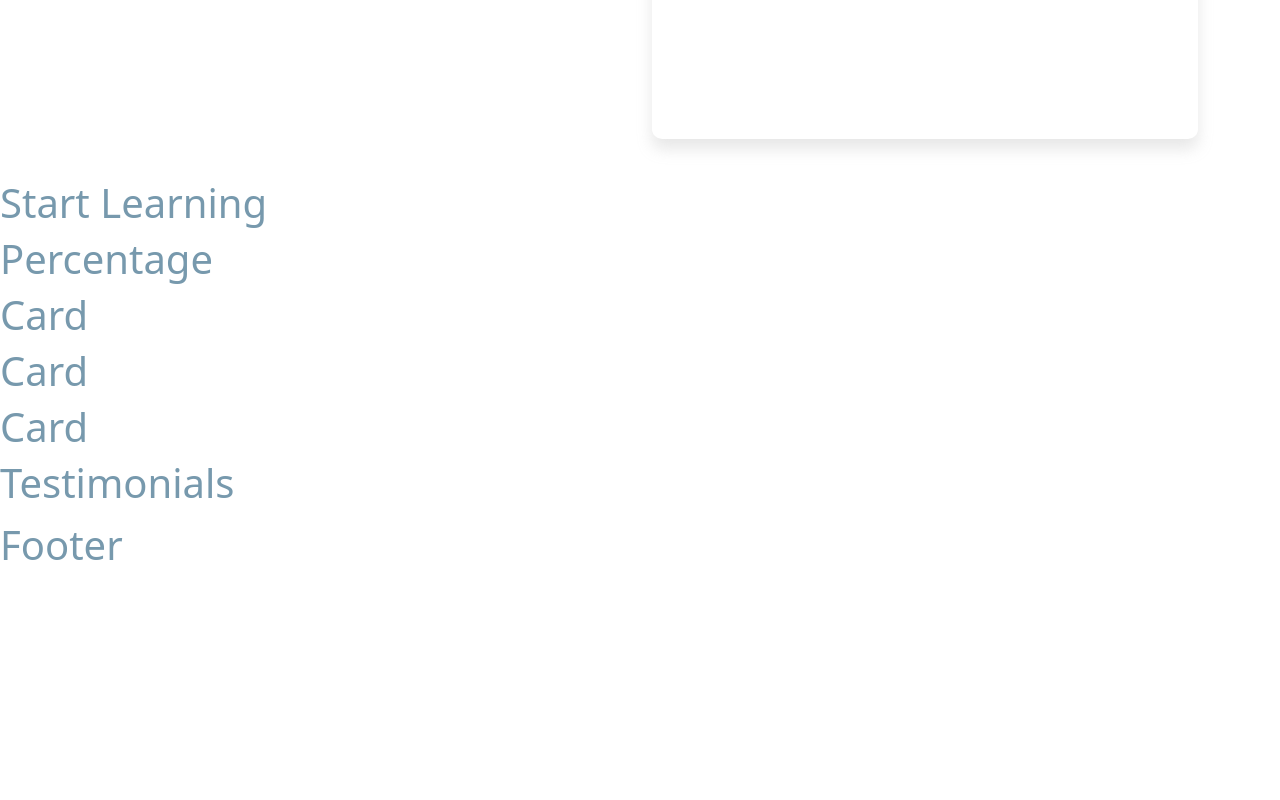
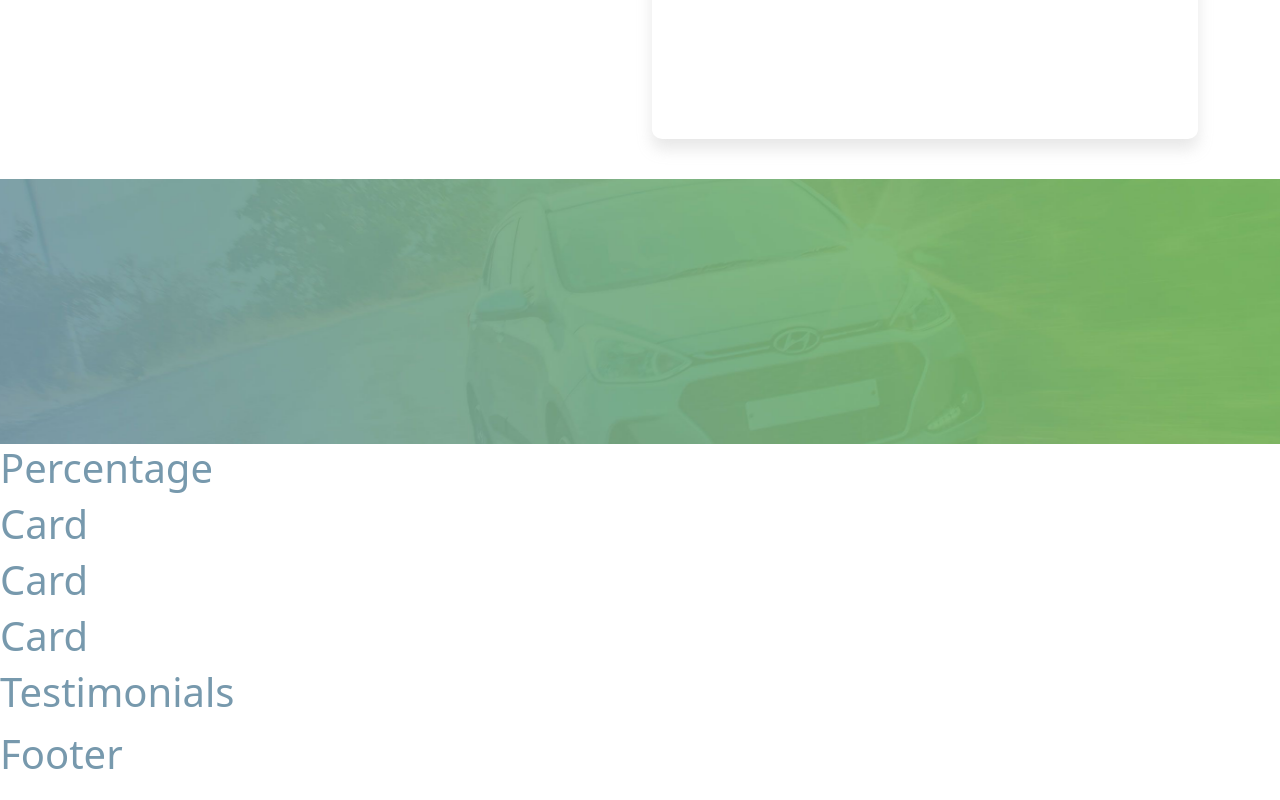
Before and after one commit to MiriamPecora/proj-html-vuejs, a Vue app: page / in a window 1280 px wide. Shown: the part 1139-1939 px from the top of the page. Before the commit the page ends 1730 px from the top, so only its background shows below. Built offline with nearby package versions, Linux system fonts and the light colour scheme.

Commit message:
[ADD] basic start learning component

```diff
--- a/src/components/AppStartLearning.vue
+++ b/src/components/AppStartLearning.vue
@@ -1,9 +1,24 @@
 <script>
 export default {
-    name: 'Start Learning'
+    name: 'Start Learning',
+    methods: {
+        getImagesPath(image){
+            // prende in input il nome del file
+            return new URL("../assets/img/learning/"+image, import.meta.url).href
+        }
+    }
 }
 </script>
 
 <template>
-<h1>Start Learning</h1>
+<img :src="getImagesPath('background-car.png')" alt="background car">
 </template>
+
+<style lang="scss" scoped>
+img{
+    height: 265px;
+    width: 100%;
+    display: block;
+    object-fit: cover;
+}
+</style>
```
